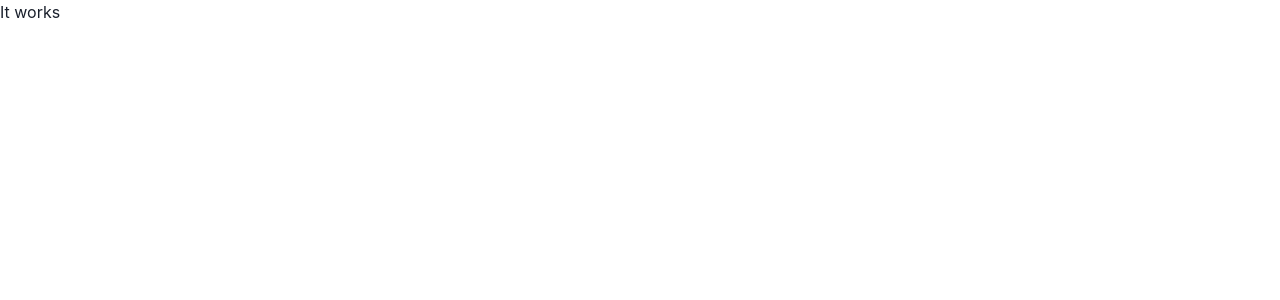
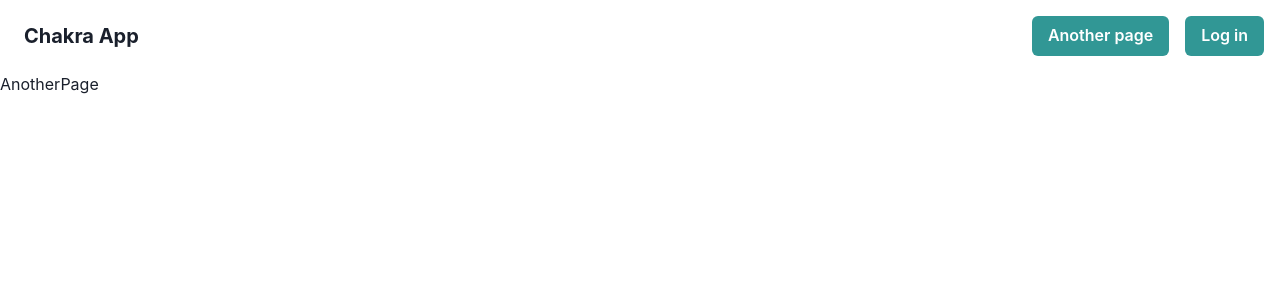
Before and after one commit to ryananggada/jcwd-event-management, a React (Create React App) app: page /another-page in a window 1280 px wide. Shown: the top 300 px of the page. Built offline with nearby package versions, Linux system fonts and the light colour scheme.

Commit message:
Add navbar and pages

```diff
--- a/src/App.js
+++ b/src/App.js
@@ -1,8 +1,18 @@
+import { Routes, Route } from 'react-router-dom';
+import { Flex } from '@chakra-ui/react';
+import Navbar from './components/Navbar';
+import MainPage from './pages/mainPage';
+import AnotherPage from './pages/AnotherPage';
+
 function App() {
   return (
-    <div>
-      <h1>It works</h1>
-    </div>
+    <Flex direction='column' minHeight='100vh'>
+      <Navbar />
+      <Routes>
+        <Route path='/' element={<MainPage />} />
+        <Route path='/another-page' element={<AnotherPage />} />
+      </Routes>
+    </Flex>
   );
 }
 
--- /dev/null
+++ b/src/components/Navbar.js
@@ -0,0 +1,30 @@
+import {
+  Flex,
+  Box,
+  Heading,
+  ButtonGroup,
+  Button,
+  Spacer,
+} from '@chakra-ui/react';
+import { Link } from 'react-router-dom';
+
+function Navbar() {
+  return (
+    <Flex minWidth='max-content' alignItems='center' gap='2' padding='16px'>
+      <Box p='2'>
+        <Link to='/'>
+          <Heading size='md'>Chakra App</Heading>
+        </Link>
+      </Box>
+      <Spacer />
+      <ButtonGroup gap='2'>
+        <Link to='/another-page'>
+          <Button colorScheme='teal'>Another page</Button>
+        </Link>
+        <Button colorScheme='teal'>Log in</Button>
+      </ButtonGroup>
+    </Flex>
+  );
+}
+
+export default Navbar;
--- a/src/index.css
+++ /dev/null
@@ -1,13 +0,0 @@
-body {
-  margin: 0;
-  font-family: -apple-system, BlinkMacSystemFont, 'Segoe UI', 'Roboto', 'Oxygen',
-    'Ubuntu', 'Cantarell', 'Fira Sans', 'Droid Sans', 'Helvetica Neue',
-    sans-serif;
-  -webkit-font-smoothing: antialiased;
-  -moz-osx-font-smoothing: grayscale;
-}
-
-code {
-  font-family: source-code-pro, Menlo, Monaco, Consolas, 'Courier New',
-    monospace;
-}
--- /dev/null
+++ b/src/pages/AnotherPage.js
@@ -0,0 +1,5 @@
+function AnotherPage() {
+  return <div>AnotherPage</div>;
+}
+
+export default AnotherPage;
--- /dev/null
+++ b/src/pages/MainPage.js
@@ -0,0 +1,5 @@
+function MainPage() {
+  return <div>Menu</div>;
+}
+
+export default MainPage;
```
Also changed, not shown: src/App.css (deleted, +0 -38 lines), src/components/EventCard.js (added, +8 -0 lines).
